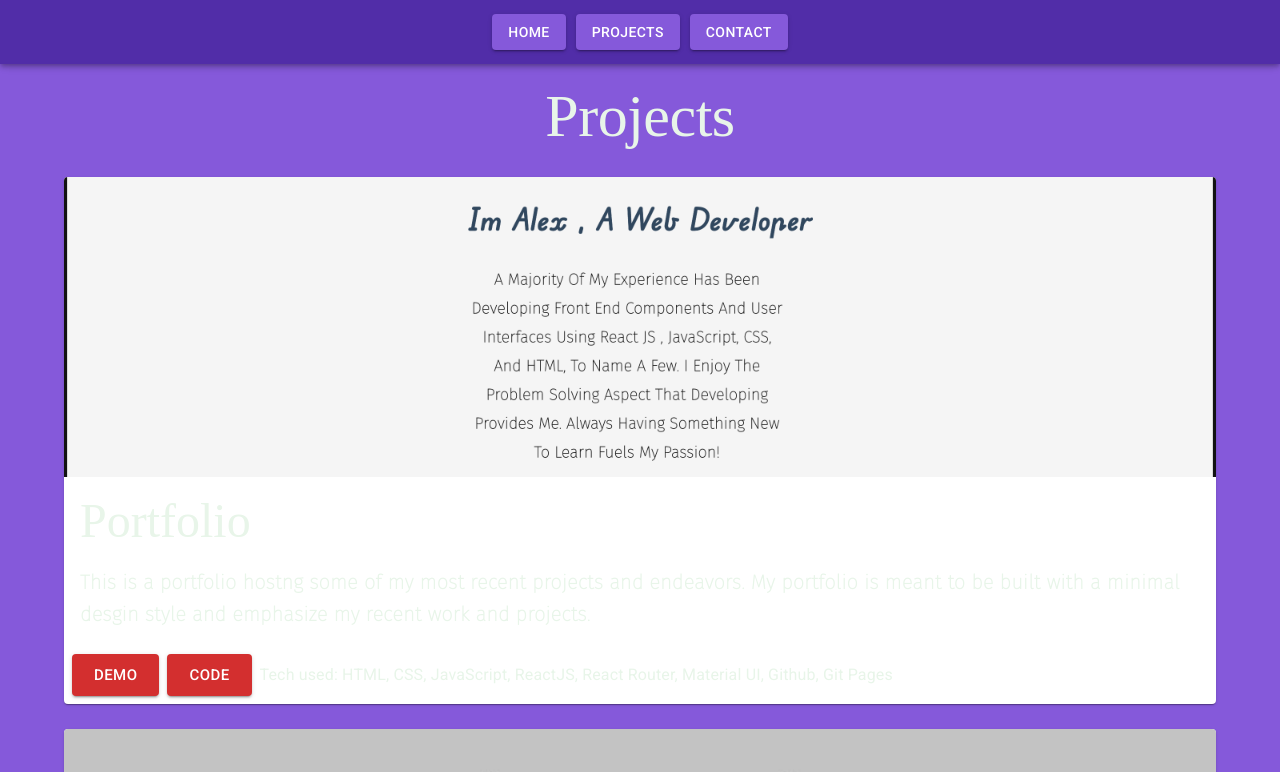
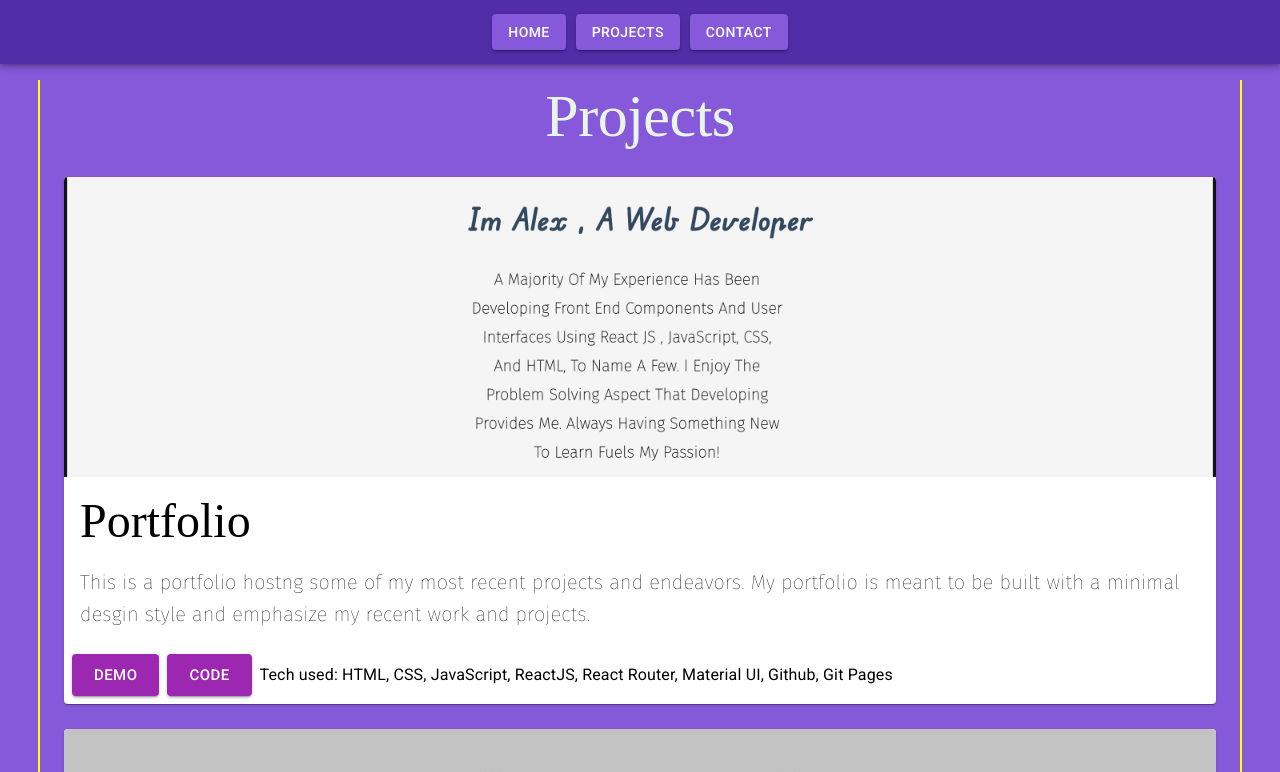
Before and after one commit to alexmassimino9/Portfolio, a React (Create React App) app: page /portfolio/projects in a window 1280 px wide. Shown: the top 772 px of the page. Built offline with nearby package versions, Linux system fonts and the light colour scheme; a web font is replaced by a local one.

Commit message:
fix styling for projects component

```diff
--- a/src/components/routes/projects.js
+++ b/src/components/routes/projects.js
@@ -7,7 +7,7 @@ import CardContent from "@mui/material/CardContent";
 import CardMedia from "@mui/material/CardMedia";
 import Button from "@mui/material/Button";
 import Typography from "@mui/material/Typography";
-import { Box } from "@mui/system";
+import NavButton from "../Navigation/navButton";
 
 const Projects = () => {
   //render route to top of the component  !!TODO: make custom hook to make reusable for all routes on click
@@ -17,7 +17,11 @@ const Projects = () => {
 
   return (
     <main>
-      <Container>
+      <Container
+        sx={{
+          outline: "2px solid yellow",
+        }}
+      >
         <Typography
           sx={{
             display: "flex",
@@ -31,7 +35,7 @@ const Projects = () => {
           Projects
         </Typography>
         {projectData.map((project) => {
-          const { key, name, url, img, code, tech } = project;
+          const { key, name, url, img, code, tech, bio } = project;
           return (
             <Card
               key={key}
@@ -46,6 +50,7 @@ const Projects = () => {
                   variant="h3"
                   component="div"
                   fontFamily="'Edu VIC WA NT Beginner', cursive"
+                  color="black"
                 >
                   {name}
                 </Typography>
@@ -53,15 +58,15 @@ const Projects = () => {
                   variant="h6"
                   component="div"
                   fontFamily="Fira Sans, sans-serif"
-                  fontWeight="800"
+                  color="black"
                 >
-                  {project.bio}
+                  {bio}
                 </Typography>
               </CardContent>
               <CardActions>
                 <Button
+                  color="secondary"
                   size="large"
-                  color="error"
                   variant="contained"
                   href={url}
                   target="_blank"
@@ -70,8 +75,8 @@ const Projects = () => {
                   Demo
                 </Button>
                 <Button
+                  color="secondary"
                   size="large"
-                  color="error"
                   variant="contained"
                   href={code}
                   target="_blank"
@@ -79,7 +84,13 @@ const Projects = () => {
                 >
                   Code
                 </Button>
-                <Typography>Tech used: {tech}</Typography>
+                <Typography
+                  sx={{
+                    color: "black",
+                  }}
+                >
+                  Tech used: {tech}
+                </Typography>
               </CardActions>
             </Card>
           );
```
